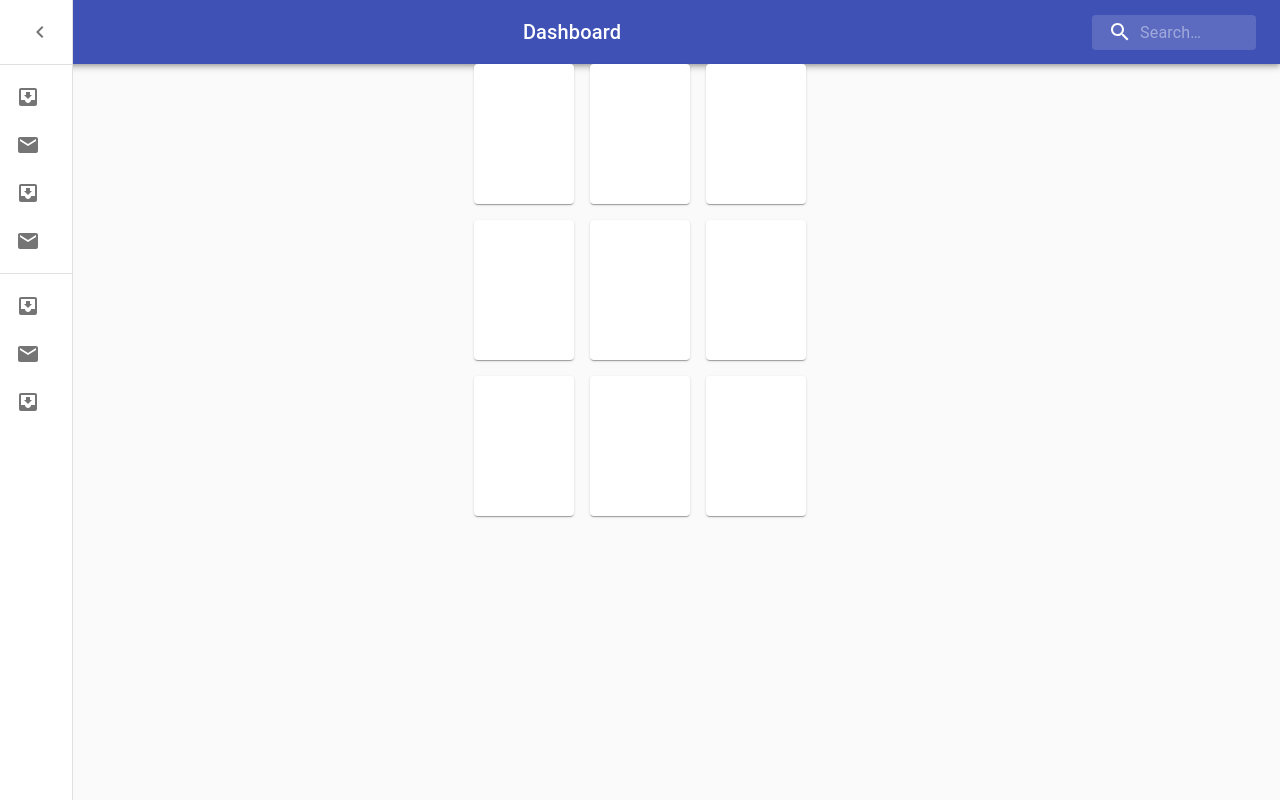
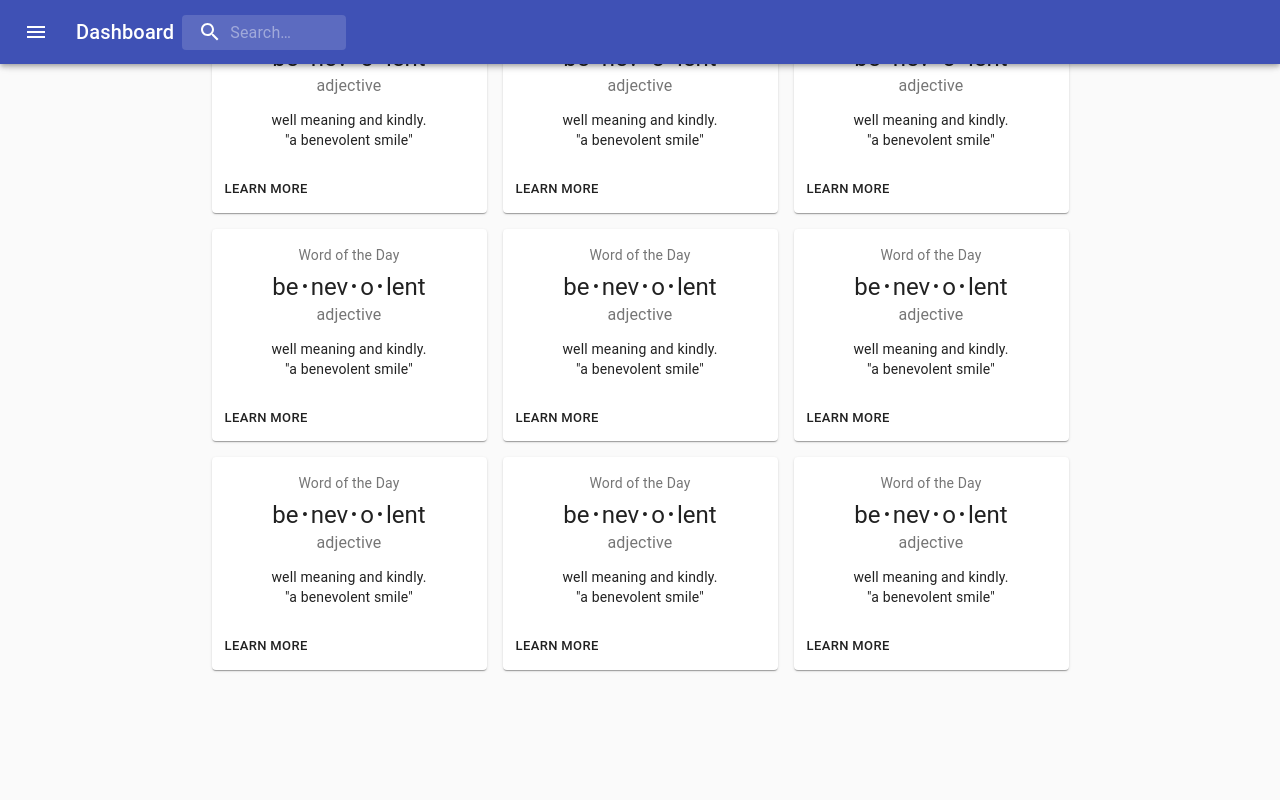
Before and after one commit to jenniferkirwin/project-3, a React (Create React App) app in the folder client/: page / in a window 1280 px wide. Built offline with nearby package versions, Linux system fonts and the light colour scheme.

Commit message:
it works but search bar needs help

```diff
--- a/client/src/components/Card/index.tsx
+++ b/client/src/components/Card/index.tsx
@@ -9,6 +9,7 @@ import Typography from '@material-ui/core/Typography';
 const useStyles = makeStyles({
   root: {
     minWidth: 275,
+    minHeight: 200,
   },
   bullet: {
     display: 'inline-block',
--- a/client/src/components/LandingGrid/LandingGrid.tsx
+++ b/client/src/components/LandingGrid/LandingGrid.tsx
@@ -1,9 +1,10 @@
 import React from 'react';
 import { makeStyles, createStyles, Theme } from '@material-ui/core/styles';
 import CssBaseline from '@material-ui/core/CssBaseline';
-import Container from '@material-ui/core/Container';
+// import Container from '@material-ui/core/Container';
 import Grid, { GridSpacing } from '@material-ui/core/Grid';
-import Paper from '@material-ui/core/Paper';
+// import Paper from '@material-ui/core/Paper';
+import SimpleCard from '../Card/index';
 
 const useStyles = makeStyles((theme: Theme) =>
   createStyles({
@@ -26,21 +27,20 @@ export default function LandingGrid() {
   const [spacing, setSpacing] = React.useState<GridSpacing>(2);
   const classes = useStyles();
 
-  const handleChange = (event: React.ChangeEvent<HTMLInputElement>) => {
-    setSpacing(Number((event.target as HTMLInputElement).value) as GridSpacing);
-  };
+  // const handleChange = (event: React.ChangeEvent<HTMLInputElement>) => {
+  //   setSpacing(Number((event.target as HTMLInputElement).value) as GridSpacing);
+  // };
 
   return (
     <React.Fragment>
       <CssBaseline />
-      <Container fixed>
 
           <Grid container className={classes.root} spacing={4}>
             <Grid item lg={12}>
               <Grid container justify="center" spacing={spacing}>
                 {[0, 1, 2].map((value) => (
                   <Grid key={value} item>
-                    <Paper className={classes.paper} />
+                    <SimpleCard />
                   </Grid>
                 ))}
               </Grid>
@@ -52,7 +52,7 @@ export default function LandingGrid() {
             <Grid container justify="center" spacing={spacing}>
               {[0, 1, 2].map((value) => (
                 <Grid key={value} item>
-                  <Paper className={classes.paper} />
+                  <SimpleCard />
                 </Grid>
               ))}
             </Grid>
@@ -64,14 +64,13 @@ export default function LandingGrid() {
             <Grid container justify="center" spacing={spacing}>
               {[0, 1, 2].map((value) => (
                 <Grid key={value} item>
-                  <Paper className={classes.paper} />
+                  <SimpleCard />
                 </Grid>
               ))}
             </Grid>
           </Grid>
         </Grid>
 
-      </Container>
     </React.Fragment>
   );
 }
--- a/client/src/components/Nav/AppBar.tsx
+++ b/client/src/components/Nav/AppBar.tsx
@@ -18,6 +18,7 @@ import ListItemIcon from '@material-ui/core/ListItemIcon';
 import ListItemText from '@material-ui/core/ListItemText';
 import InboxIcon from '@material-ui/icons/MoveToInbox';
 import MailIcon from '@material-ui/icons/Mail';
+import CssBaseline from '@material-ui/core/CssBaseline';
 
 const drawerWidth = 240;
 
@@ -28,6 +29,9 @@ const useStyles = makeStyles((theme: Theme) =>
     },
     menuButton: {
       marginRight: theme.spacing(2),
+    },
+    hide: {
+      display: 'none',
     },
     title: {
       flexGrow: 1,
@@ -106,6 +110,31 @@ const useStyles = makeStyles((theme: Theme) =>
       // necessary for content to be below app bar
       ...theme.mixins.toolbar,
     },
+    appBar: {
+      transition: theme.transitions.create(['margin', 'width'], {
+        easing: theme.transitions.easing.sharp,
+        duration: theme.transitions.duration.leavingScreen,
+      }),
+    },
+    appBarShift: {
+      width: `calc(100% - ${drawerWidth}px)`,
+      marginLeft: drawerWidth,
+      transition: theme.transitions.create(['margin', 'width'], {
+        easing: theme.transitions.easing.easeOut,
+        duration: theme.transitions.duration.enteringScreen,
+      }),
+    },
+    drawerPaper: {
+      width: drawerWidth,
+    },
+    drawerHeader: {
+      display: 'flex',
+      alignItems: 'center',
+      padding: theme.spacing(0, 1),
+      // necessary for content to be below app bar
+      ...theme.mixins.toolbar,
+      justifyContent: 'flex-end',
+    },
   }),
 );
 
@@ -126,17 +155,24 @@ export default function SearchAppBar() {
 
   return (
     <div className={classes.root}>
-      <AppBar position="static">
+      <CssBaseline />
+      <AppBar
+        position="fixed"
+        className={clsx(classes.appBar, {
+          [classes.appBarShift]: open,
+        })}
+      >
         <Toolbar>
           <IconButton
             color="inherit"
             aria-label="open drawer"
             onClick={handleDrawerOpen}
             edge="start"
+            className={clsx(classes.menuButton, open && classes.hide)}
           >
             <MenuIcon />
           </IconButton>
-          <Typography className={classes.title} variant="h6" noWrap>
+          <Typography variant="h6" noWrap>
             Dashboard
           </Typography>
           <div className={classes.search}>
@@ -155,21 +191,17 @@ export default function SearchAppBar() {
         </Toolbar>
       </AppBar>
       <Drawer
-        variant="permanent"
-        className={clsx(classes.drawer, {
-          [classes.drawerOpen]: open,
-          [classes.drawerClose]: !open,
-        })}
+        className={classes.drawer}
+        variant="persistent"
+        anchor="left"
+        open={open}
         classes={{
-          paper: clsx({
-            [classes.drawerOpen]: open,
-            [classes.drawerClose]: !open,
-          }),
+          paper: classes.drawerPaper,
         }}
       >
-        <div className={classes.toolbar}>
+        <div className={classes.drawerHeader}>
           <IconButton onClick={handleDrawerClose}>
-            {theme.direction === 'rtl' ? <ChevronRightIcon /> : <ChevronLeftIcon />}
+            {theme.direction === 'ltr' ? <ChevronLeftIcon /> : <ChevronRightIcon />}
           </IconButton>
         </div>
         <Divider />
```
